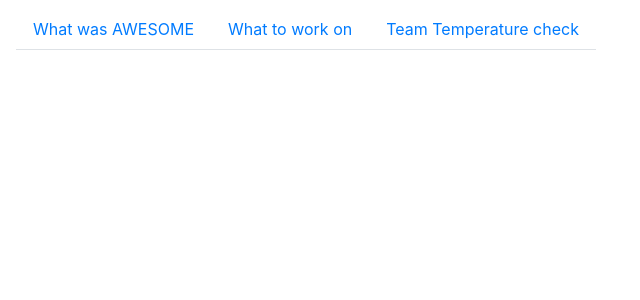
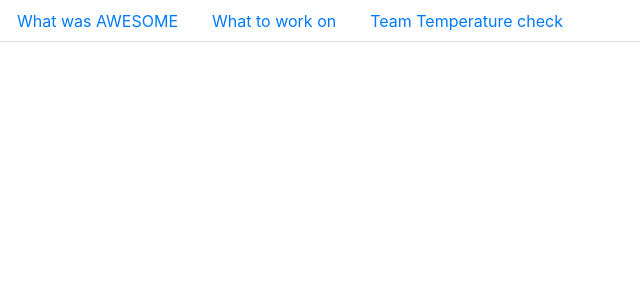
Before and after one commit to justintangjx/Team-Training_Check-in, a React (Create React App) app in the folder feedback-crm/: page / in a window 1280 px wide. Shown: the top 300 px of the page, without its empty margins (0-640 px from the left). Built offline with nearby package versions, Linux system fonts and the light colour scheme.

Commit message:
edited nav bar

```diff
--- a/feedback-crm/src/Components/navtabs.js
+++ b/feedback-crm/src/Components/navtabs.js
@@ -4,14 +4,15 @@
 class Navtabs extends Component {
   render() {
     return (
-      <div className="navbar">
-        <div className="tab-content" id="myTabContent">
-          <ul className="nav nav-tabs" role="tablist">
+      <div>
+
+          <ul className="nav nav-tabs" id= "myTab" role="tablist">
             <li className="nav-item">
               <Link
                 to="/awesome"
                 className="nav-link"
                 id="What was AWESOME-tab"
+                data-toggle="tab"
                 role="tab"
                 aria-controls="What was AWESOME"
                 aria-selected="true"
@@ -24,6 +25,7 @@
                 to="/toimprove"
                 className="nav-link"
                 id="What to work on-tab"
+                data-toggle="tab"
                 role="tab"
                 aria-controls="What to work on"
                 aria-selected="false"
@@ -36,6 +38,7 @@
                 to="/manager"
                 className="nav-link"
                 id="Team Temperature check-tab"
+                data-toggle="tab"
                 role="tab"
                 aria-controls="Team Temperature check"
                 aria-selected="false"
@@ -44,7 +47,9 @@
               </Link>
             </li>
           </ul>
-          <div
+
+        <div className="tab-content" id="myTabContent">
+        <div
             class="tab-pane fade show active"
             id="What was AWESOME"
             role="tabpanel"
@@ -62,8 +67,10 @@
             role="tabpanel"
             aria-labelledby="Team Temperature check-tab"
           />
-        </div>
       </div>
+
+      </div>
+
     );
   }
 }
```
